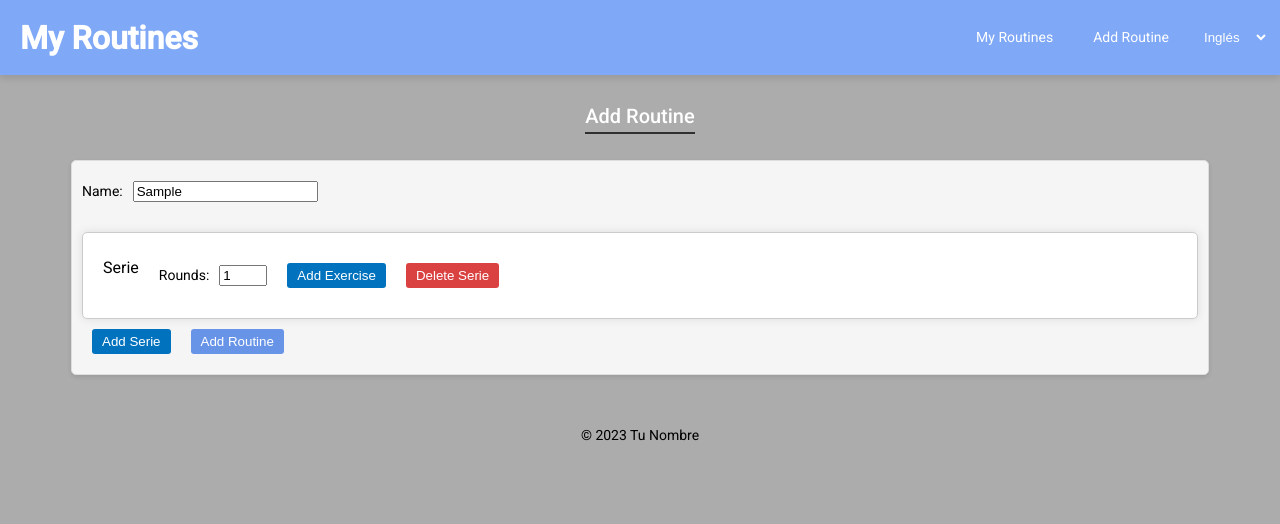
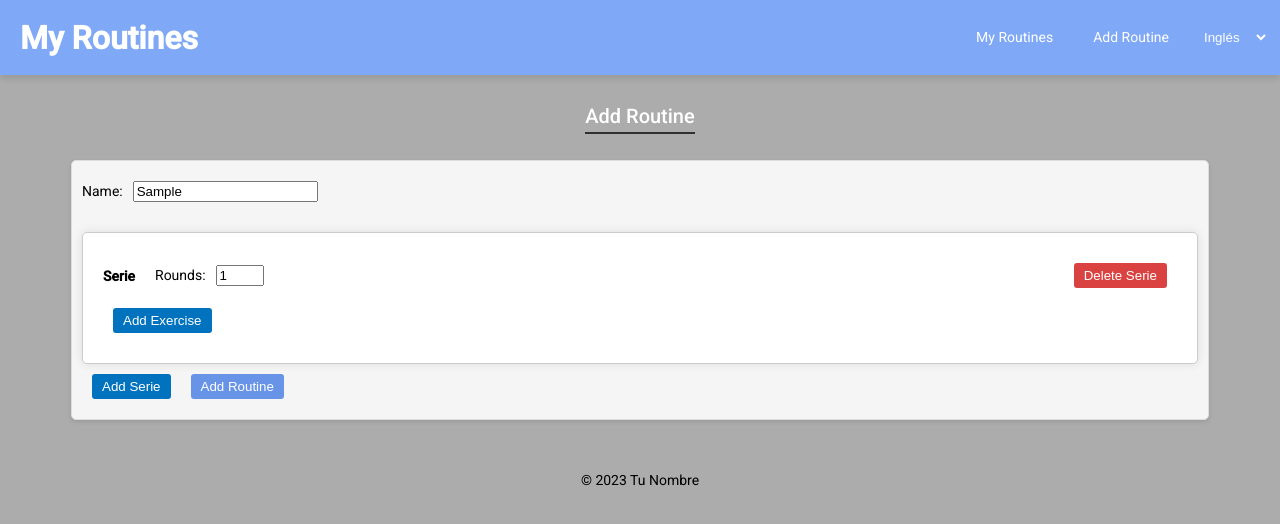
Before and after one commit to micalopez0112/routines, an Angular app in the folder frontend/: page /addRoutine in a window 1280 px wide. Both pictures are taken after typing "Sample" into the empty fields and a click on the button "Add Serie". Shown: the top 524 px of the page. Built offline with nearby package versions, Linux system fonts and the light colour scheme.

Commit message:
button fixes

```diff
--- a/frontend/src/app/components/addRoutine/add-routine/add-routine.component.css
+++ b/frontend/src/app/components/addRoutine/add-routine/add-routine.component.css
@@ -28,6 +28,7 @@
   display: flex;
   align-items: center;
   margin: 0;
+  justify-content: space-between;
 }
 
 .serie-title h2 {
@@ -81,3 +82,8 @@ input {
   color: red;
   font-weight: bold;
 }
+
+.serie-header {
+  display: flex;
+  align-items: center;
+}
--- a/frontend/src/app/components/addRoutine/add-routine/add-routine.component.html
+++ b/frontend/src/app/components/addRoutine/add-routine/add-routine.component.html
@@ -23,7 +23,10 @@
         >
           <div class="series-background">
             <div class="serie-title">
-              <h3>{{ translationService.getTranslation("serie") }}</h3>
+              <div class="serie-header">
+                <div class="font-bold">
+                  {{ translationService.getTranslation("serie") }}
+                </div>
                 <div class="rounds-class">
                   <label for="repetitions{{ i }}"
                     >{{ translationService.getTranslation("rounds") }}:</label
@@ -35,9 +38,8 @@
                     [(ngModel)]="serie.repetitions"
                   />
                 </div>
-              <button class="add-button" type="button" (click)="addExercise(i)">
-                {{ translationService.getTranslation("addExercise") }}
-              </button>
+              </div>
+
               <div class="delete-button-container">
                 <button
                   class="delete-button"
@@ -105,6 +107,9 @@
                 </button>
               </div>
             </div>
+            <button class="add-button" type="button" (click)="addExercise(i)">
+              {{ translationService.getTranslation("addExercise") }}
+            </button>
           </div>
         </div>
       </div>
```
Lines whose indentation alone changed are shown as unchanged.
